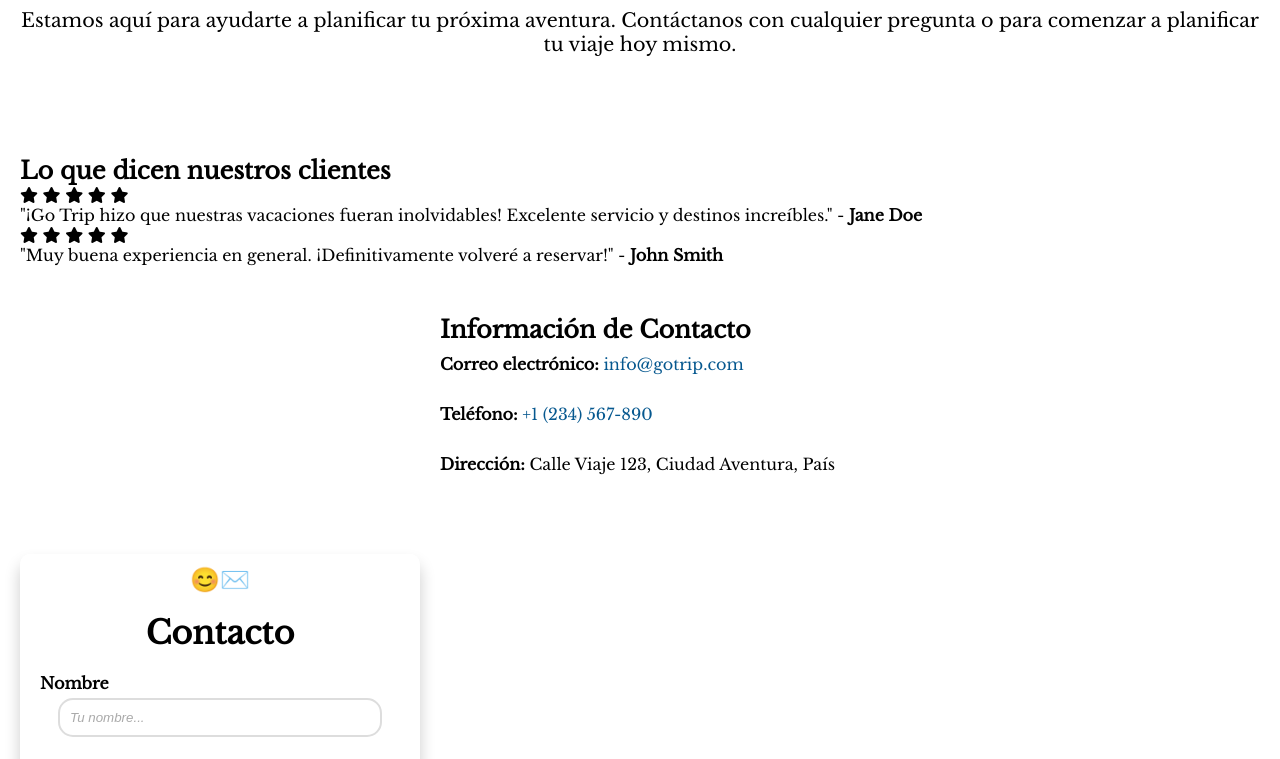
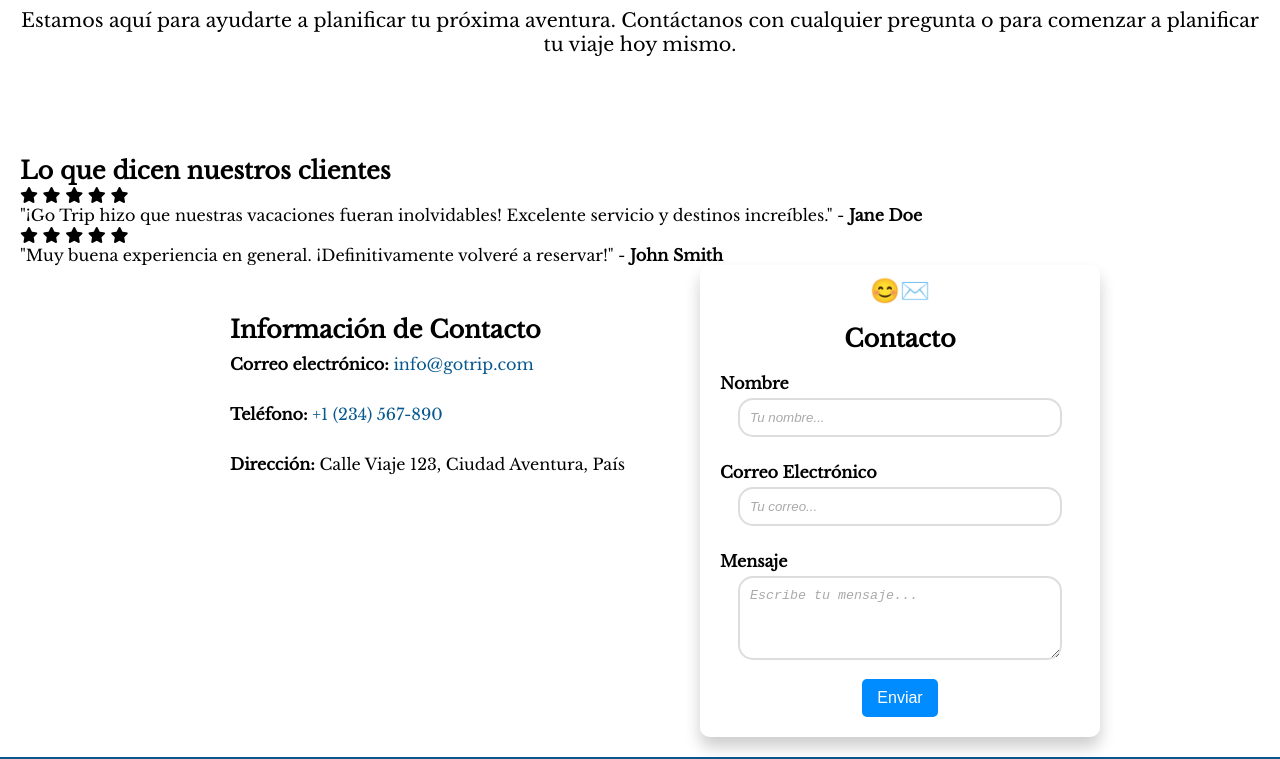
Before and after one commit to ArezoH/arezo-diana-project, a plain HTML site: page contact.html in a window 1280 px wide. Shown: the part 154-913 px from the top of the page. Drawn offline with nearby package versions, Linux system fonts and the light colour scheme; a web font is replaced by a local one.

Commit message:
Contact modification

```diff
--- a/contact.html
+++ b/contact.html
@@ -65,8 +65,8 @@
                 <p><strong>Teléfono:</strong> <a href="tel:+1234567890">+1 (234) 567-890</a></p>
                 <p><strong>Dirección:</strong> Calle Viaje 123, Ciudad Aventura, País</p>
             </div>
-        </section>
-        <div class="contact-form"> <form>
+
+            <form class="contact-form" action="bienvenida.html">
                 <div class="emoji">😊✉️</div>
                 <h1>Contacto</h1>
                 <label for="name">Nombre</label>
@@ -77,8 +77,10 @@
 
                 <label for="message">Mensaje</label>
                 <textarea id="message" name="message" rows="4" placeholder="Escribe tu mensaje..." required></textarea>
-        </form> <a href="bienvenida.html"><button class="btn" type="submit">Enviar</button></a>
-    </div>
+                <button class="btn" type="submit" value="Enviar">Enviar</button>
+                </form>
+        </section>
+
     </main>
     <!-- Redes Sociales -->
     <footer>
```
Lines whose indentation alone changed are shown as unchanged.
